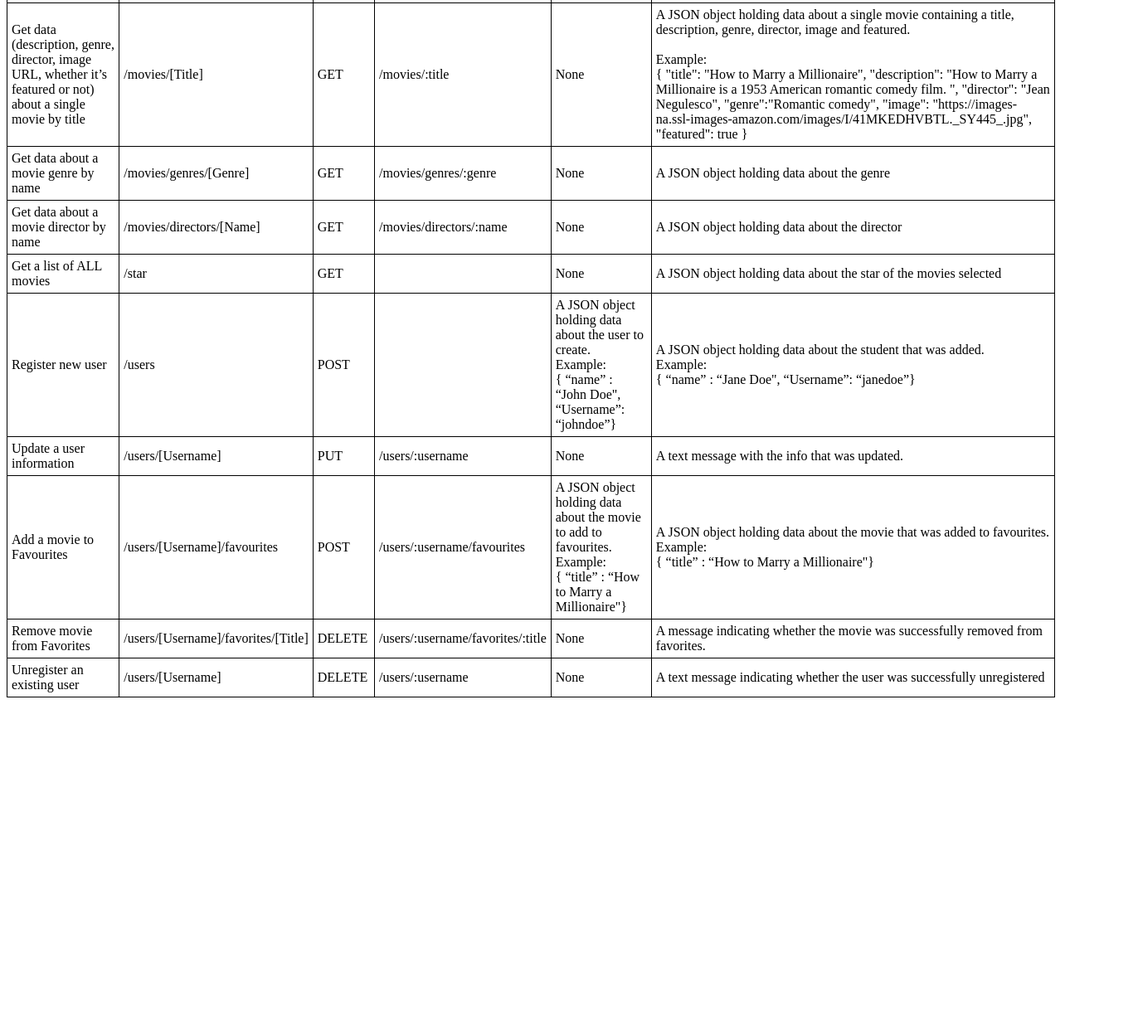
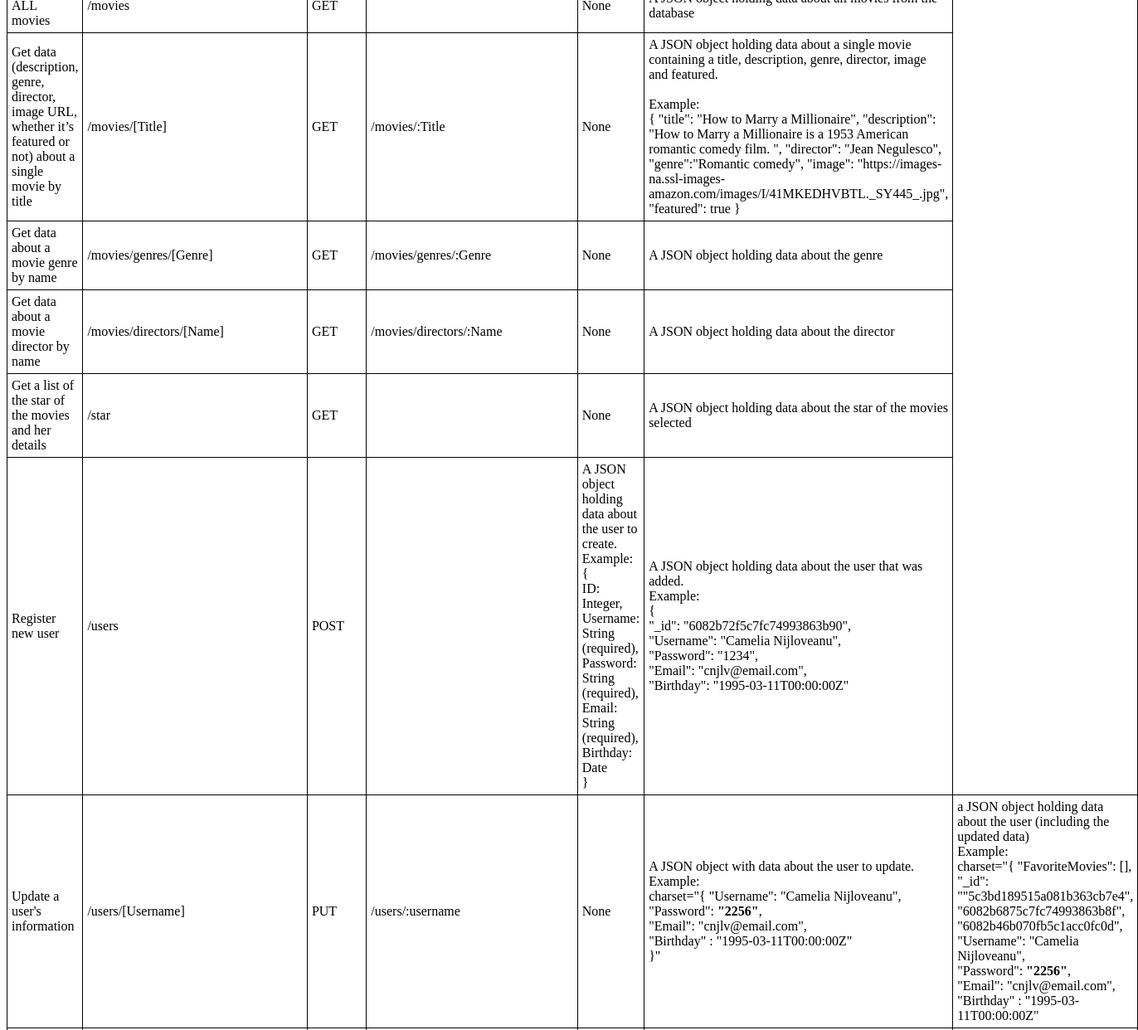
Before and after one commit to camelianijloveanu/movie_api, a website: page public/documentation.html in a window 1280 px wide. Shown: the part 205-1447 px from the top of the page at 83% size, 1372 px wide, since content can reach past the window. Before the commit the page ends 1054 px from the top, so only its background shows below. Drawn offline with Linux system fonts and the light colour scheme.

Commit message:
updated endpoints with accurate info about format of data

```diff
--- a/public/documentation.html
+++ b/public/documentation.html
@@ -42,7 +42,7 @@
    <td>Get data (description, genre, director, image URL, whether it’s featured or not) about a single movie by title</td>
    <td>/movies/[Title]</td>
    <td>GET</td>
-   <td>/movies/:title</td>
+   <td>/movies/:Title</td>
    <td>None</td>
    <td>A JSON object holding data about a single movie containing a title, description, genre, director, image and featured. <br><br>
    Example: <br>
@@ -59,7 +59,7 @@
    <td>Get data about a movie genre by name</td>
    <td>/movies/genres/[Genre]</td>
    <td>GET</td>
-   <td>/movies/genres/:genre</td>
+   <td>/movies/genres/:Genre</td>
    <td>None</td>
    <td>A JSON object holding data about the genre</td>
  </tr>
@@ -67,50 +67,75 @@
    <td>Get data about a movie director by name</td>
    <td>/movies/directors/[Name]</td>
    <td>GET</td>
-   <td>/movies/directors/:name</td>
+   <td>/movies/directors/:Name</td>
    <td>None</td>
    <td>A JSON object holding data about the director</td>
  </tr>
- <td>Get a list of ALL movies</td>
- <td>/star</td>
- <td>GET</td>
- <td></td>
- <td>None</td>
- <td>A JSON object holding data about the star of the movies selected</td>
+ <tr>
+   <td>Get a list of the star of the movies and her details</td>
+   <td>/star</td>
+   <td>GET</td>
+   <td></td>
+   <td>None</td>
+   <td>A JSON object holding data about the star of the movies selected</td>
+</tr>
  <tr>
    <td>Register new user</td>
    <td>/users</td>
    <td>POST</td>
    <td></td>
-   <td>A JSON object holding data about the user to create. <br> Example: <br> { “name” : “John Doe",
-“Username”: “johndoe”}</td>
-   <td>A JSON object holding data about the student that was added.
-<br>Example: <br> { “name” : “Jane Doe",
-“Username”: “janedoe”}</td>
+   <td>A JSON object holding data about the user to create. <br> Example: <br> {
+    <br>ID: Integer,
+    <br>Username: String (required),
+    <br>Password: String (required),
+    <br>Email: String (required),
+    <br>Birthday: Date
+  <br>}</td>
+   <td>A JSON object holding data about the user that was added.
+<br>Example: <br> {  <br>
+    "_id": "6082b72f5c7fc74993863b90",<br>
+    "Username": "Camelia Nijloveanu",<br>
+    "Password": "1234",<br>
+    "Email": "cnjlv@email.com",<br>
+    "Birthday": "1995-03-11T00:00:00Z"<br></td>
  </tr>
  <tr>
-   <td>Update a user information</td>
+   <td>Update a user's information</td>
    <td>/users/[Username]</td>
    <td>PUT</td>
    <td>/users/:username</td>
    <td>None</td>
-   <td>A text message with the info that was updated.</td>
+   <td>A JSON object with data about the user to update. <br> Example: <br> charset="{
+"Username": "Camelia Nijloveanu",<br>
+"Password": <strong>"2256"</strong>,<br>
+"Email": "cnjlv@email.com",<br>
+"Birthday" : "1995-03-11T00:00:00Z"<br>
+}"</td>
+    <td> a JSON object holding data about the user (including the updated data) <br> Example: <br> charset="{
+      "FavoriteMovies": [],<br>
+          "_id": ""5c3bd189515a081b363cb7e4", "6082b6875c7fc74993863b8f", "6082b46b070fb5c1acc0fc0d",<br>
+          "Username": "Camelia Nijloveanu",<br>
+"Password": <strong>"2256"</strong>,<br>
+"Email": "cnjlv@email.com",<br>
+"Birthday" : "1995-03-11T00:00:00Z"<br>
+
+   </td>
  </tr>
  <tr>
    <td>Add a movie to Favourites </td>
-   <td>/users/[Username]/favourites</td>
+   <td>/users/[Username]/favourites/[MovieID]</td>
    <td>POST</td>
-   <td>/users/:username/favourites</td>
-   <td>A JSON object holding data about the movie to add to favourites.<br> Example: <br>{ “title” : “How to Marry a Millionaire"}</td>
+   <td>/users/:username/favourites/:MovieID</td>
+   <td>None</td>
    <td>A JSON object holding data about the movie that was added to favourites. <br> Example:<br> { “title” : “How to Marry a Millionaire"}</td>
  </tr>
  <tr>
    <td>Remove movie from Favorites</td>
-   <td>/users/[Username]/favorites/[Title]</td>
+   <td>/users/[Username]/favorites/[MovieID]</td>
    <td>DELETE</td>
-   <td>/users/:username/favorites/:title</td>
+   <td>/users/:username/favorites/:MovieID</td>
    <td>None</td>
-   <td>A message indicating whether the movie was successfully removed from favorites.</td>
+   <td>A JSON object holding data about the updated favorite Movies.</td>
  </tr>
  <tr>
    <td>Unregister an existing user</td>
```
